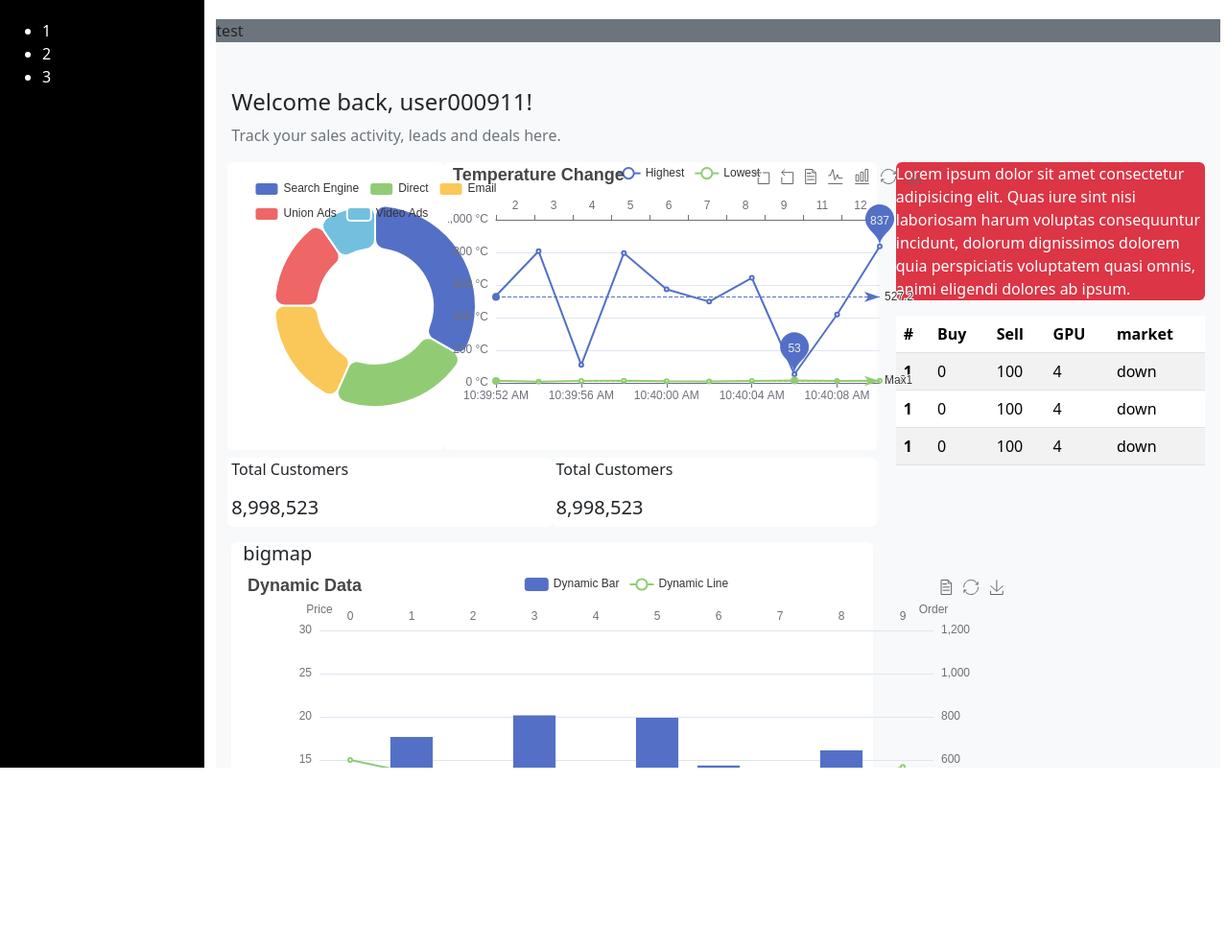
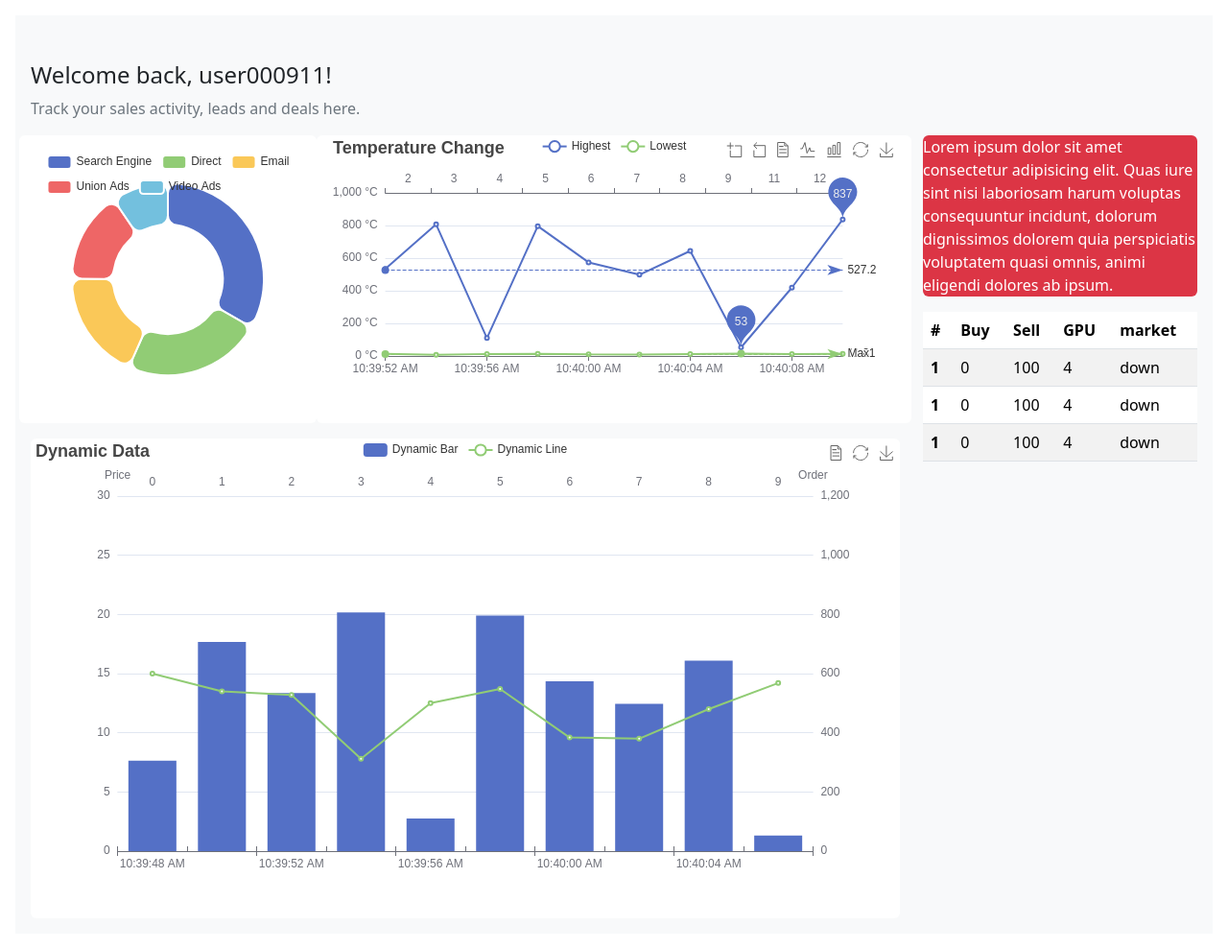
Before and after one commit to DanhChinh/hit, a plain HTML site: page echarts/echart.html in a window 1280 px wide. Shown: the whole page at 96% size. Before the commit the page ends 800 px from the top, so only its background shows below. Drawn offline with nearby package versions, Linux system fonts and the light colour scheme.

Commit message:
db 17.22.2

```diff
--- a/echarts/echart.html
+++ b/echarts/echart.html
@@ -1,29 +1,22 @@
 <html lang="en">
+
 <head>
     <meta charset="UTF-8">
     <meta name="viewport" content="width=device-width, initial-scale=1.0">
-    <title>Document</title>
+    <title></title>
     <script src="https://cdn.jsdelivr.net/npm/echarts@5.3.2/dist/echarts.min.js"></script>
     <link href="https://cdn.jsdelivr.net/npm/bootstrap@5.3.3/dist/css/bootstrap.min.css" rel="stylesheet"
         integrity="sha384-QWTKZyjpPEjISv5WaRU9OFeRpok6YctnYmDr5pNlyT2bRjXh0JMhjY6hW+ALEwIH" crossorigin="anonymous">
     <link rel="stylesheet" href="style.css">
+
+    <script src="https://cdnjs.cloudflare.com/ajax/libs/font-awesome/6.7.2/css/all.min.css"></script>
 </head>
+
 <body>
-    <div class="container-fuild">
-        <div class="row">
-            <!-- navbar -->
-            <div class="sidebar col-2 bg-black text-white vh-100 ">
-                <ul>
-                    <li>1</li>
-                    <li>2</li>
-                    <li>3</li>
-                </ul>
-            </div>
-            <!-- content -->
-            <div class="content col-10">
-                <div class="header position-sticky bg-secondary">
-                    test
-                </div>
+    <header>
+
+    </header>
+    <main class="container-fuild p-3">
         <div class="main bg-light p-3 pt-5 ">
             <!-- text-header -->
             <h4>Welcome back, user000911!</h4>
@@ -31,37 +24,30 @@
 
             <div class="container-fuild">
                 <div class="row">
-                            <div class="col-8">
+                    <div class="col-9">
                         <!-- minimap -->
-                                <div class="container-fuild mb-3 minimap">
-                                    <div class="row g-2">
-                                        <div class="col-4 bg-white rounded">
-                                            <div id="mini_line_1"style="width: 300px; height: 300;"  ></div>
+                        <div class="container-fuild mb-3 minimap" >
+                            <div class="row">
+                                <div class="col-4 bg-white rounded " style="min-height: 300px;">
+                                    <div id="mini_line_1" class="w-100 h-100" ></div>
                                 </div>
-                                        <div class="col-8 bg-white rounded">
-                                            <div id="mini_line_2"style="width: 500px; height: 300;"  ></div>
-                                        </div>
-                                        <div class="col-6 bg-white rounded">
-                                            <p>Total Customers</p>
-                                            <h5>8,998,523</h5>
-                                        </div>
-                                        <div class="col-6 bg-white rounded">
-                                            <p>Total Customers</p>
-                                            <h5>8,998,523</h5>
+                                <div class="col-8 bg-white rounded" style="min-height: 300px;">
+                                    <div id="mini_line_2" class="w-100 h-100" ></div>
                                 </div>
                             </div>
                         </div>
                         <!-- bigmap -->
-                                <div class="container bigmap bg-white rounded">
-                                    <h5>bigmap</h5>
-                                    <div id="bigmap" style="width: 800px; height: 400;" ></div>
+                        <div class="container-fuild bigmap bg-white rounded">
+                            <div id="bigmap"  class="w-100" style="height: 500px;"></div>
 
                         </div>
                     </div>
-                            <div class="col-4">
+                    <div class="col-3 d-none d-lg-block">
                         <!-- remote -->
                         <div class="remote bg-Danger text-white rounded mb-3">
-                                    Lorem ipsum dolor sit amet consectetur adipisicing elit. Quas iure sint nisi laboriosam harum voluptas consequuntur incidunt, dolorum dignissimos dolorem quia perspiciatis voluptatem quasi omnis, animi eligendi dolores ab ipsum.
+                            Lorem ipsum dolor sit amet consectetur adipisicing elit. Quas iure sint nisi laboriosam
+                            harum voluptas consequuntur incidunt, dolorum dignissimos dolorem quia perspiciatis
+                            voluptatem quasi omnis, animi eligendi dolores ab ipsum.
 
                         </div>
                         <div class="message bg-info rounded">
@@ -105,10 +91,13 @@
             </div>
 
         </div>
-            </div>
-        </div>
-    </div>
+    </main>
+
+    <footer>
+
+    </footer>
 
     <script src="echart.js"></script>
 </body>
+
 </html>
--- a/echarts/echart.js
+++ b/echarts/echart.js
@@ -367,3 +367,7 @@ option = {
 };
 
 option && myChart.setOption(option);
+
+window.addEventListener('resize', function() {
+  chartDom.resize();
+});
```
Lines whose indentation alone changed are shown as unchanged.
